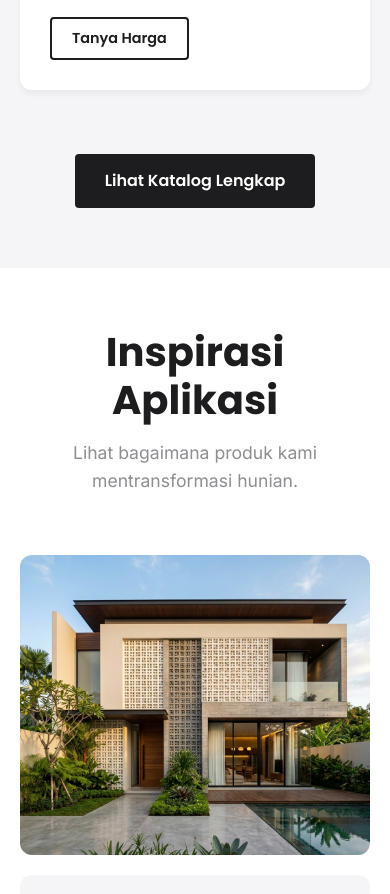
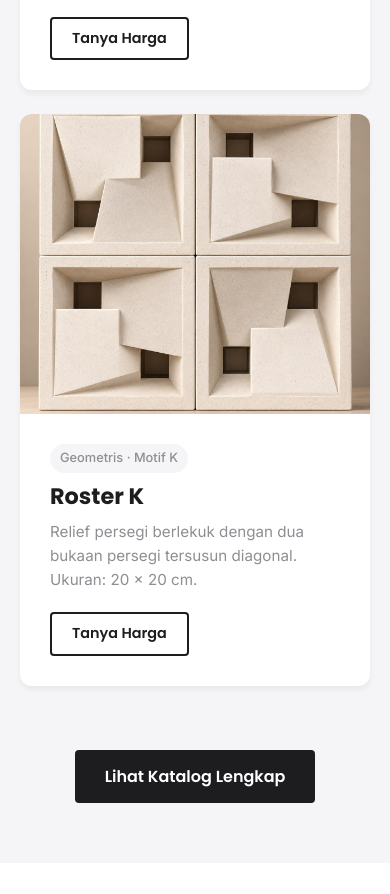
Before and after one commit to prima-8/primaroster-website, a website built with Vite: page index.html in a window 390 px wide. Shown: the part 6225-7119 px from the top of the page. Built offline with nearby package versions, Linux system fonts and the light colour scheme.

Commit message:
feat(products): add 20cm K roster

```diff
--- a/index.html
+++ b/index.html
@@ -13,8 +13,15 @@
   <link rel="icon" type="image/png" href="/logo_icon.png">
   <style>
     body #produk .product-grid { grid-template-columns: repeat(3, minmax(0, 1fr)); gap: 24px; }
-    @media (max-width: 800px) { body #produk .product-grid { grid-template-columns: repeat(2, minmax(0, 1fr)); } }
-    @media (max-width: 600px) { body #produk .product-grid { grid-template-columns: 1fr; } }
+    body #produk .product-grid .product-card:last-child { grid-column: 2; }
+    @media (max-width: 800px) {
+      body #produk .product-grid { grid-template-columns: repeat(2, minmax(0, 1fr)); }
+      body #produk .product-grid .product-card:last-child { grid-column: 1 / -1; width: calc((100% - 24px) / 2); justify-self: center; }
+    }
+    @media (max-width: 600px) {
+      body #produk .product-grid { grid-template-columns: 1fr; }
+      body #produk .product-grid .product-card:last-child { grid-column: auto; width: auto; justify-self: stretch; }
+    }
   </style>
 </head>
 <body>
@@ -163,6 +170,18 @@
             <h3>Roster Casava</h3>
             <p>Relief persegi cekung dengan bidang segitiga diagonal. Ukuran: 20 × 20 cm.</p>
             <a href="https://wa.me/6281381267900?text=Halo,%20saya%20tertarik%20dengan%20Roster%20Casava%20ukuran%2020%20x%2020%20cm" class="btn btn-outline btn-sm">Tanya Harga</a>
+          </div>
+        </div>
+
+        <div class="product-card fade-in" style="transition-delay: 0.6s">
+          <div class="product-img-wrapper">
+            <img src="/roster-k.jpg" alt="Roster K ukuran 20 x 20 cm dengan panel persegi berlekuk dan dua lubang persegi diagonal" loading="lazy">
+          </div>
+          <div class="product-info">
+            <span class="category">Geometris · Motif K</span>
+            <h3>Roster K</h3>
+            <p>Relief persegi berlekuk dengan dua bukaan persegi tersusun diagonal. Ukuran: 20 × 20 cm.</p>
+            <a href="https://wa.me/6281381267900?text=Halo,%20saya%20tertarik%20dengan%20Roster%20K%20ukuran%2020%20x%2020%20cm" class="btn btn-outline btn-sm">Tanya Harga</a>
           </div>
         </div>
       </div>
```
Also changed, not shown: produk.html (+12 -0 lines), public/roster-k.jpg (added).
